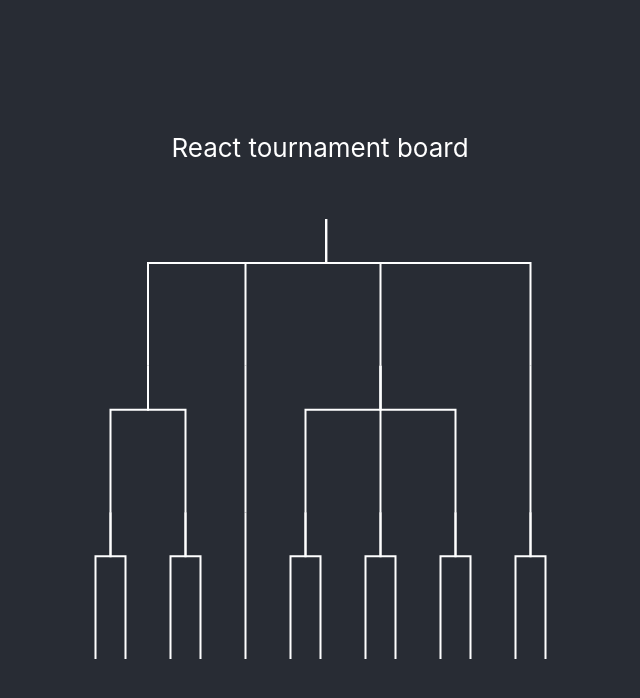
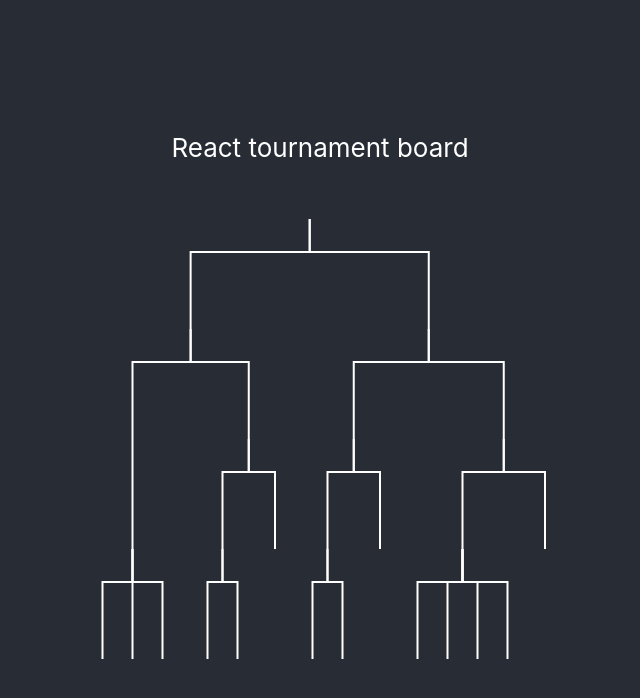
Before and after one commit to by-kitachan/react-tournament-board, a React (Vite) app: page / in a window 1280 px wide. Shown: the top 698 px of the page, without its empty margins (320-960 px from the left). Built offline with nearby package versions, Linux system fonts and the light colour scheme.

Commit message:
feat: Implement bidirectional tree

```diff
--- a/src/App.tsx
+++ b/src/App.tsx
@@ -8,19 +8,18 @@ function App() {
       <header className="App-header">
         <p>React tournament board</p>
         <TournamentBoard
-          direction="horizontal"
           competitor={[
             [
-              [{ id: 'a' }, { id: 'x' }],
-              [{ id: 'b' }, { id: 'c' }],
+              [[{ id: 'y' }, { id: 't' }, { id: 'u' }]],
+              [[{ id: 'a' }, { id: 'x' }], { id: 'y' }],
             ],
-            [[{ id: 'd' }]],
             [
-              [{ id: 'a' }, { id: 'x' }],
-              [{ id: 'b' }, { id: 'c' }],
-              [{ id: 'b' }, { id: 'c' }],
+              [[{ id: 'f' }, { id: 'p' }], { id: 'z' }],
+              [
+                [{ id: 'b' }, { id: 'c' }, { id: 'd' }, { id: 'e' }],
+                { id: 'o' },
+              ],
             ],
-            [[{ id: 'd' }, { id: 'e' }]],
           ]}
         />
       </header>
--- a/src/components/TournamentBoard.tsx
+++ b/src/components/TournamentBoard.tsx
@@ -1,7 +1,7 @@
 import React, { useMemo } from 'react';
 import { Direction, MatchingStructure } from '../types';
 import { SVGLayer, GroupLayer } from './chart/layer';
-import { traverseTreeNodeStatus, SubTree } from './chart/tree';
+import { traverseTreeNodeStatus, SubTree, NodeStatus } from './chart/tree';
 
 export interface TournamentBoardProps {
   competitor: MatchingStructure;
@@ -13,11 +13,12 @@ export interface TournamentBoardProps {
   groupDistance?: number;
   leafPadding?: number;
   rootPadding?: number;
+  bidirectionalTree?: boolean;
 }
 
 export const TournamentBoard: React.VFC<TournamentBoardProps> = ({
   competitor,
-  direction = 'vertical',
+  direction = 'horizontal',
   boardSize = 500,
   descenderLinkLengthRatio = 0.7,
   ascenderLinkLengthRatio = 0.3,
@@ -25,35 +26,90 @@ export const TournamentBoard: React.VFC<TournamentBoardProps> = ({
   groupDistance = 15,
   leafPadding = 30,
   rootPadding = 30,
+  bidirectionalTree = false,
 }) => {
-  const treeNodeStatus = useMemo(() => traverseTreeNodeStatus(competitor), [
-    competitor,
+  const treeNodeStatus = useMemo(
+    () =>
+      traverseTreeNodeStatus({ node: competitor, leafDistance, groupDistance }),
+    [competitor],
+  );
+  let subTreeStatus: [NodeStatus, NodeStatus] | undefined;
+  if (bidirectionalTree) {
+    const [a, b] = treeNodeStatus.children ?? [];
+    if (!a || !b || treeNodeStatus.children?.length !== 2) {
+      throw new Error(
+        'There must be two competitors in the final when bidirectionalTree is true.',
+      );
+    }
+    subTreeStatus = [a, b];
+  }
+  console.log(treeNodeStatus);
+
+  const size = useMemo(() => {
+    if (subTreeStatus) {
+      const bidi = {
+        topLeft: subTreeStatus[1].size * (1 - subTreeStatus[1].treeWeight),
+        topRight: subTreeStatus[1].size * subTreeStatus[1].treeWeight,
+        bottomLeft: subTreeStatus[0].size * subTreeStatus[0].treeWeight,
+        bottomRight: subTreeStatus[0].size * (1 - subTreeStatus[0].treeWeight),
+      };
+      const left = Math.max(bidi.topLeft, bidi.bottomLeft);
+      const right = Math.max(bidi.topRight, bidi.bottomRight);
+      return {
+        svg:
+          direction === 'vertical'
+            ? { width: boardSize, height: left + right }
+            : { width: left + right, height: boardSize },
+        bidi: {
+          ...bidi,
+        },
+      };
+    } else {
+      return {
+        svg:
+          direction === 'vertical'
+            ? { width: boardSize, height: treeNodeStatus.size }
+            : { width: treeNodeStatus.size, height: boardSize },
+        bidi: {
+          topLeft: 0,
+          topRight: 0,
+          bottomLeft: 0,
+          bottomRight: 0,
+        },
+      };
+    }
+  }, [
+    subTreeStatus,
+    treeNodeStatus,
+    direction,
+    boardSize,
+    leafDistance,
+    groupDistance,
   ]);
+  console.log(size);
 
-  const totalCompetitorPlacingSize =
-    treeNodeStatus.leafNum * leafDistance +
-    treeNodeStatus.groupNum * groupDistance;
-  const svgSize =
-    direction === 'vertical'
-      ? { width: boardSize, height: totalCompetitorPlacingSize }
-      : { width: totalCompetitorPlacingSize, height: boardSize };
-  const treeSize = boardSize - rootPadding - leafPadding;
   return (
     <div>
-      <SVGLayer {...svgSize}>
+      <SVGLayer {...size.svg}>
+        <GroupLayer stroke="white" strokeWidth={2} fill="transparent">
+          {subTreeStatus ? (
+            <>
               <GroupLayer
-          stroke="white"
-          strokeWidth={2}
-          fill="transparent"
                 transform={
                   direction === 'vertical'
-              ? `translate(${leafPadding} 0)`
-              : `translate(0 ${rootPadding})`
+                    ? `translate(${leafPadding} ${Math.max(
+                        size.bidi.topLeft - size.bidi.bottomLeft,
+                        0,
+                      )})`
+                    : `translate(${Math.max(
+                        size.bidi.topLeft - size.bidi.bottomLeft,
+                        0,
+                      )} ${(boardSize + rootPadding) / 2})`
                 }
               >
                 <SubTree
-            treeNodeStatus={treeNodeStatus}
-            treeSize={treeSize}
+                  treeNodeStatus={subTreeStatus[0]}
+                  treeSize={(boardSize - rootPadding) / 2 - leafPadding}
                   {...{
                     direction,
                     descenderLinkLengthRatio,
@@ -63,6 +119,60 @@ export const TournamentBoard: React.VFC<TournamentBoardProps> = ({
                   }}
                 />
               </GroupLayer>
+              <GroupLayer
+                transform={
+                  direction === 'vertical'
+                    ? `rotate(180 ${size.svg.width / 2} ${
+                        (size.bidi.topLeft + size.bidi.topRight) / 2 +
+                        Math.max(size.bidi.bottomLeft - size.bidi.topLeft, 0)
+                      }) translate(${leafPadding} ${Math.max(
+                        size.bidi.bottomLeft - size.bidi.topLeft,
+                        0,
+                      )})`
+                    : `rotate(180 ${
+                        (size.bidi.topLeft + size.bidi.topRight) / 2 +
+                        Math.max(size.bidi.bottomLeft - size.bidi.topLeft, 0)
+                      } ${size.svg.height / 2}) translate(${Math.max(
+                        size.bidi.bottomLeft - size.bidi.topLeft,
+                        0,
+                      )} ${(boardSize + rootPadding) / 2})`
+                }
+              >
+                <SubTree
+                  treeNodeStatus={subTreeStatus[1]}
+                  treeSize={(boardSize - rootPadding) / 2 - leafPadding}
+                  {...{
+                    direction,
+                    descenderLinkLengthRatio,
+                    ascenderLinkLengthRatio,
+                    leafDistance,
+                    groupDistance,
+                  }}
+                />
+              </GroupLayer>
+            </>
+          ) : (
+            <GroupLayer
+              transform={
+                direction === 'vertical'
+                  ? `translate(${leafPadding} 0)`
+                  : `translate(0 ${rootPadding})`
+              }
+            >
+              <SubTree
+                treeNodeStatus={treeNodeStatus}
+                treeSize={boardSize - rootPadding - leafPadding}
+                {...{
+                  direction,
+                  descenderLinkLengthRatio,
+                  ascenderLinkLengthRatio,
+                  leafDistance,
+                  groupDistance,
+                }}
+              />
+            </GroupLayer>
+          )}
+        </GroupLayer>
       </SVGLayer>
     </div>
   );
--- a/src/components/chart/tree.tsx
+++ b/src/components/chart/tree.tsx
@@ -8,46 +8,47 @@ import { Link } from './line';
 export type NodeStatus = {
   id: string;
   height: number;
-  groupNum: number;
-  leafNum: number;
   leafIds: string[];
+  size: number;
   treeWeight: number;
   children?: NodeStatus[];
 };
 
-export const traverseTreeNodeStatus = (
-  node: MatchingStructureNode,
-): NodeStatus => {
+export const traverseTreeNodeStatus = ({
+  node,
+  leafDistance,
+  groupDistance,
+}: {
+  node: MatchingStructureNode;
+  leafDistance: number;
+  groupDistance: number;
+}): NodeStatus => {
   if (!Array.isArray(node)) {
     return {
       id: md5(node.id),
       height: 0,
-      groupNum: 0,
-      leafNum: 1,
       leafIds: [node.id],
+      size: leafDistance,
       treeWeight: 0.5,
     };
   }
-  const children = node.map(traverseTreeNodeStatus);
-  const totalLeafNum = children.reduce((sum, n) => sum + n.leafNum, 0);
-  let treeWeight = 0;
-  if (children.length >= 2) {
-    for (let i = 0; i < children.length; i++) {
-      treeWeight +=
-        (children[i].leafNum / totalLeafNum) * (i / (children.length - 1));
-    }
-  } else {
-    treeWeight = 0.5;
-  }
+  const children = node.map((node) =>
+    traverseTreeNodeStatus({ node, leafDistance, groupDistance }),
+  );
   const height = Math.max(...children.map((n) => n.height)) + 1;
+  const ss = children.map((n) => n.size);
+  const size = ss.reduce((sum, s) => sum + s, 0);
+  const rootLinkSize =
+    (size +
+      ss[0] * children[0].treeWeight -
+      ss[ss.length - 1] * (1 - children[ss.length - 1].treeWeight)) /
+    2;
   return {
     id: children.reduce((id, n) => md5(`${id}${n.id}`), ''),
     height,
-    groupNum:
-      children.reduce((sum, n) => sum + n.groupNum, 0) + (height === 1 ? 1 : 0),
-    leafNum: totalLeafNum,
     leafIds: children.reduce<string[]>((arr, n) => [...arr, ...n.leafIds], []),
-    treeWeight,
+    size: size + (height === 1 ? groupDistance : 0),
+    treeWeight: rootLinkSize / size,
     children,
   };
 };
@@ -119,38 +120,23 @@ export const SubTree: React.VFC<
   const ascenderLinkLength = linkLength * ascenderLinkLengthRatio;
   const TreeGroups: React.VFC<
     { nodeStatus: NodeStatus } & React.SVGProps<SVGGElement>
-  > = ({ nodeStatus: { height, children }, ...other }) => {
+  > = ({ nodeStatus: { height, children, size, treeWeight }, ...other }) => {
     if (!children) {
       return null;
     }
-    const accLeafNum = children.reduce<number[]>(
-      (arr, n, i) => [...arr, n.leafNum + (i > 0 ? arr[i - 1] : 0)],
+    const accSize = children.reduce<number[]>(
+      (arr, n, i) => [...arr, n.size + (i > 0 ? arr[i - 1] : 0)],
       [],
     );
-    const accGroupNum = children.reduce<number[]>(
-      (arr, n, i) => [...arr, n.groupNum + (i > 0 ? arr[i - 1] : 0)],
-      [],
-    );
-    const leavesStartPos = children.reduce<number[]>(
+    const groupSizeOffset = height === 1 ? groupDistance / 2 : 0;
+    const leavesPos = children.reduce<number[]>(
       (arr, n, i) => [
         ...arr,
-        (accLeafNum[i] - n.leafNum) * leafDistance +
-          (accGroupNum[i] - n.groupNum) * groupDistance,
+        n.size * n.treeWeight + groupSizeOffset + (i > 0 ? accSize[i - 1] : 0),
       ],
       [],
     );
-    const leavesPos = children.reduce<number[]>(
-      (arr, n, i) => [
-        ...arr,
-        (accLeafNum[i] - n.leafNum + n.treeWeight * n.leafNum) * leafDistance +
-          (accGroupNum[i] -
-            n.groupNum +
-            Math.max(n.groupNum - 1, 0) * n.treeWeight) *
-            groupDistance,
-      ],
-      [],
-    );
-    const rootPos = leavesPos.reduce((sum, n) => sum + n, 0) / leavesPos.length;
+    const rootPos = size * treeWeight;
     return (
       <GroupLayer {...other}>
         {children.map((n, i) => (
@@ -159,8 +145,8 @@ export const SubTree: React.VFC<
             nodeStatus={n}
             transform={
               direction === 'vertical'
-                ? `translate(0 ${leavesStartPos[i]})`
-                : `translate(${leavesStartPos[i]} 0)`
+                ? `translate(0 ${i > 0 ? accSize[i - 1] : 0})`
+                : `translate(${i > 0 ? accSize[i - 1] : 0} 0)`
             }
           />
         ))}
@@ -184,14 +170,5 @@ export const SubTree: React.VFC<
       </GroupLayer>
     );
   };
-  return (
-    <TreeGroups
-      transform={
-        direction === 'vertical'
-          ? `translate(0 ${groupDistance / 2})`
-          : `translate(${groupDistance / 2} 0)`
-      }
-      nodeStatus={treeNodeStatus}
-    />
-  );
+  return <TreeGroups nodeStatus={treeNodeStatus} />;
 };
```
Lines whose indentation alone changed are shown as unchanged.
